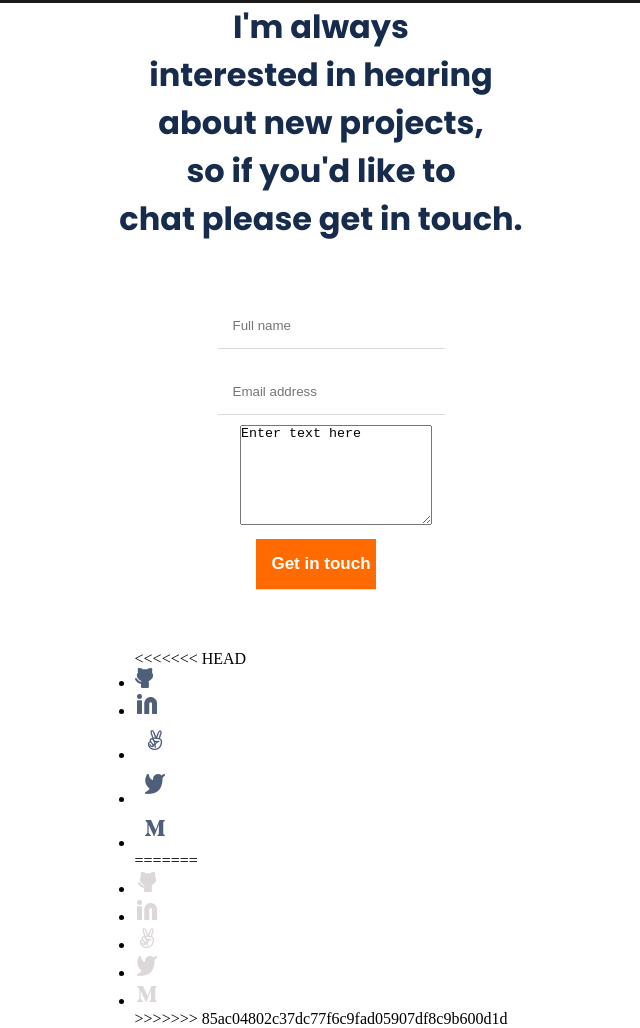
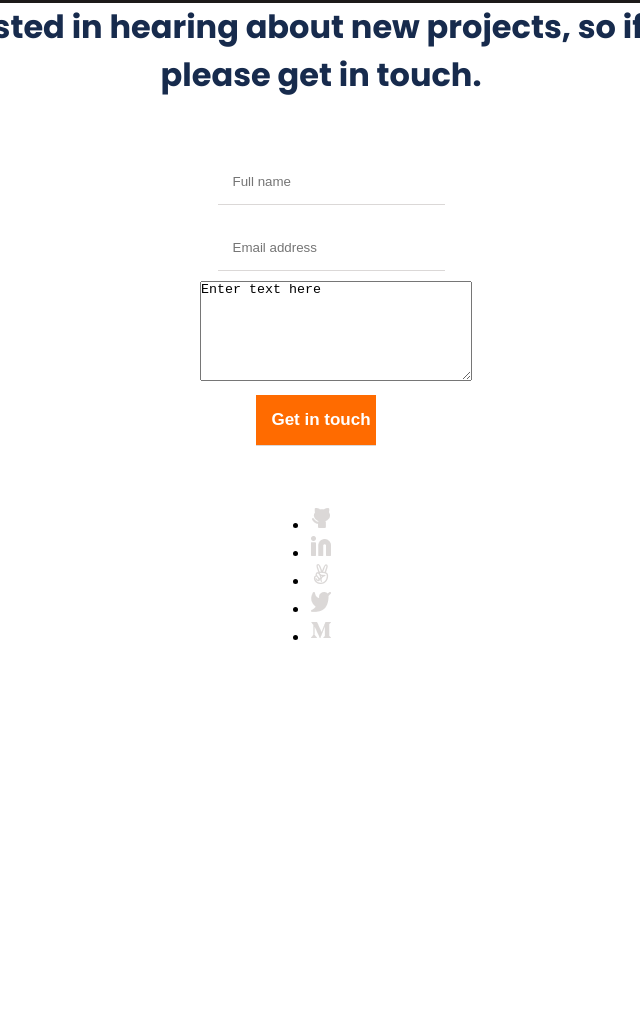
Before and after one commit to tarek102/Portfolio, a website: page index.html in a window 1280 px wide. Shown: the part 5114-6142 px from the top of the page, without its empty margins (319-959 px from the left). After the commit the page ends 5760 px from the top, so only its background shows below. Drawn offline with Linux system fonts and the light colour scheme.

Commit message:
edit form-section-socials

```diff
--- a/index.html
+++ b/index.html
@@ -151,29 +151,21 @@
     </div>
   </section>
   <section class="contact">
-    <p>I'm always <br> interested in hearing <br> about new projects, <br> so if you'd like to <br> chat please get in touch.</p>
+    <p>I'm always interested in hearing about new projects, so if you'd like to chat please get in touch.</p>
     <form action="#" method="post">
       <ul>
         <li><input type="text" placeholder="Full name"></li>
         <li><input type="email" placeholder="Email address"></li>
-        <li><textarea name="message">Enter text here</textarea></li>
+        <li><textarea name="message" cols="30" rows="10">Enter text here</textarea></li>
         <li><input class="contact-btn" type="submit" name="submit" value="Get in touch"></li>
       </ul>
     </form>
     <ul class="form-links">
-<<<<<<< HEAD
-      <li><img src="/images/New folder/github-1.png" alt="github"></li>
-      <li><img src="/images/New folder/linkedin1.png" alt="linkedin"></li>
-      <li><img src="/images/New folder/Enabled.png" alt="angel"></li>
-      <li><img src="/images/New folder/twitter.png" alt="twitter"></li>
-      <li><img src="/images/New folder/m.png" alt="medium"></li>
-=======
       <li><img src="/images/Icon-GitHub.png" alt="github"></li>
       <li><img src="/images/Icon-Linkedin.png" alt="linkedin"></li>
       <li><img src="/images/Icon-Angelist.png" alt="angel"></li>
       <li><img src="/images/Icon-Twitter.png" alt="twitter"></li>
       <li><img src="/images/Icon-Medium.png" alt="medium"></li>
->>>>>>> 85ac04802c37dc77f6c9fad05907df8c9b600d1d
     </ul>
   </section>
 </body>
```
